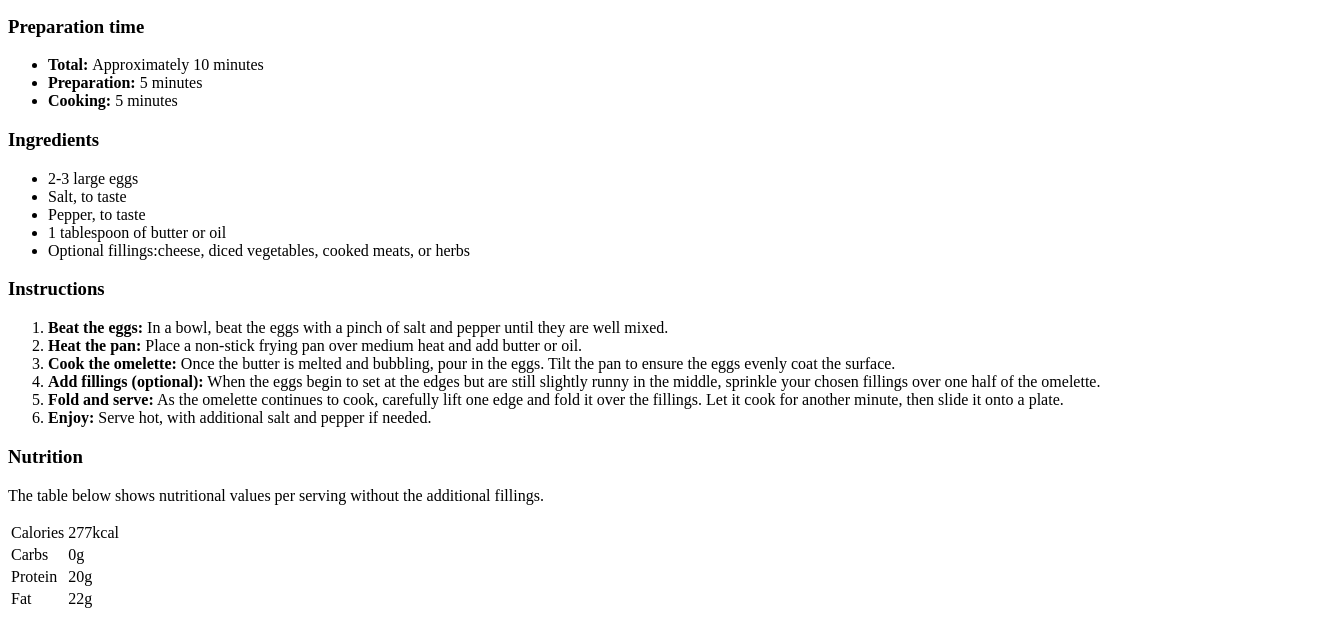
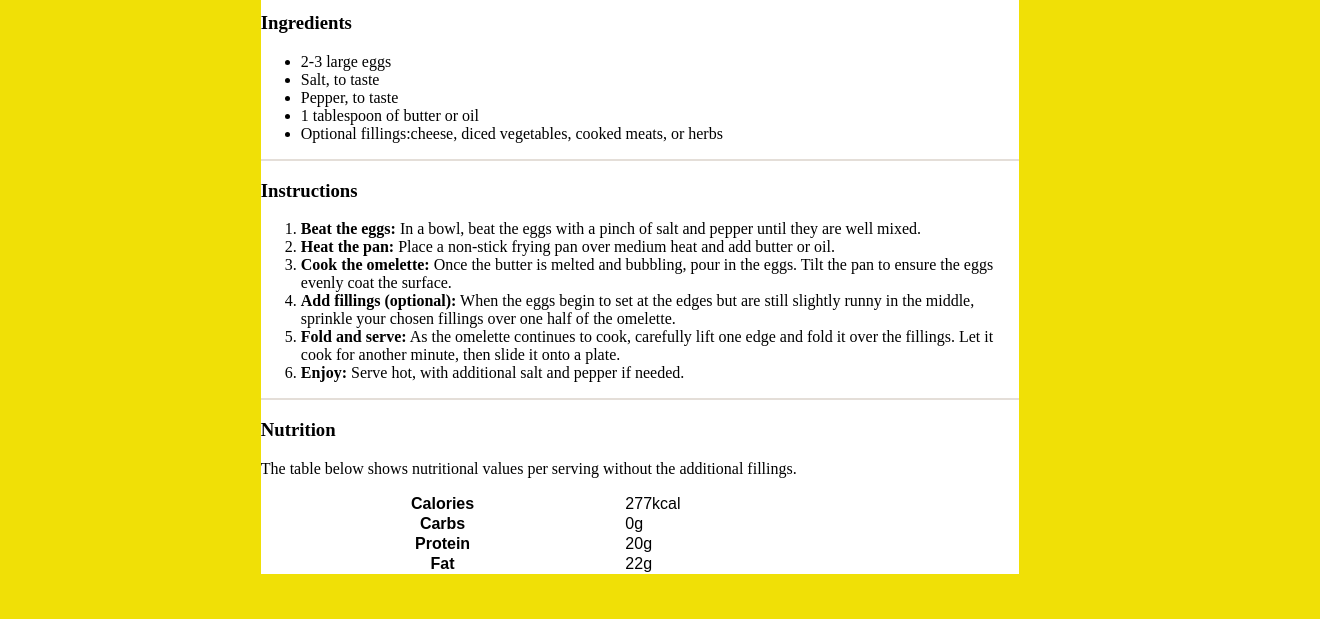
Before and after one commit to Buerkem/FrontendMentor, a plain HTML site: page recipe-page-main/index.html in a window 1280 px wide. Shown: the part 713-1332 px from the top of the page, 1320 px wide, since content can reach past the window. After the commit the page ends 1295 px from the top, so only its background shows below. Drawn offline with Linux system fonts and the light colour scheme.

Commit message:
Added some styling to the page

```diff
--- /dev/null
+++ b/recipe-page-main/index.css
@@ -0,0 +1,53 @@
+:root {
+  --nutmeg: hsl(14, 45%, 36%);
+  --dark-raspberry: hsl(332, 51%, 32%);
+
+  --white: hsl(0, 0%, 100%);
+  --rose-white: hsl(330, 100%, 98%);
+  --eggshell: hsl(30, 54%, 90%);
+  --light-grey: hsl(30, 18%, 87%);
+  --wenge-brown: hsl(30, 10%, 34%);
+  --dark-charcoal: hsl(24, 5%, 18%);
+}
+
+.main-background{
+    margin-left: 0%;
+    margin-right: 0%;
+    background-color:white;
+}
+
+
+@media screen and (min-width: 800px) {
+    .main-background{
+        background-color:white;
+        align-items: center;
+        display: flex;
+        align-items: center;
+        margin-left: 20%;
+        margin-right: 20%;
+        margin-top: 10%;
+    }
+
+    body{
+        background-color: rgb(240, 224, 6);
+    }
+}
+
+hr {
+  border: 0.5px solid var(--light-grey);
+}
+
+img{max-width: 100%;}
+
+.prep-time-section{
+    background-color:  pink;
+    margin-left: 5%;
+    margin-right: 5%;
+}
+
+table {
+  border-collapse: collapse;
+  font-family: "Outfit", sans-serif;
+  width: 90%;
+  margin-top: 1rem;
+}
--- a/recipe-page-main/index.html
+++ b/recipe-page-main/index.html
@@ -5,14 +5,16 @@
     <meta http-equiv="X-UA-Compatible" content="IE=edge">
     <meta name="viewport" content="width=device-width, initial-scale=1.0">
     <title>Document</title>
+    <link rel="stylesheet" href="index.css">
 </head>
 <body>
+    <div class="main-background">
         <div class="main-container">
             <div class="recipe-img">
                 <img src="assets/images/image-omelette.jpeg" alt="image omelette"/>
             </div>
             <div class="recipe-info">
-            <h1>Simple omelette Recipe</h1>
+                <h1>Simple Omelette Recipe</h1>
                 <p class="description">An easy and quick dish, perfect for any meal. This classic omelette
                     combines beaten eggs cooked to perfection, optionally filled with your choice of cheese,
                     vegetables, or meats.
@@ -26,6 +28,7 @@
                     <li><b>Cooking: </b>5 minutes</li>
                 </ul>
             </div>
+
             <div class="ingredients-section">
                 <h3>Ingredients</h3>
                 <ul>
@@ -36,6 +39,8 @@
                     <li>Optional fillings:cheese, diced vegetables, cooked meats, or herbs</li>
                 </ul>
             </div>
+
+            <hr/>
             <div class="instructions-sections">
                 <h3>Instructions</h3>
                 <ol>
@@ -48,28 +53,31 @@
     </li>
                 </ol>
             </div>
+
+            <hr/>
             <div class="nutrition-section">
                 <h3>Nutrition</h3>
                 <p>The table below shows nutritional values per serving without the additional fillings.</p>
                 <table>
                     <tr>
-                    <td>Calories</td>
+                        <th>Calories</th>
                         <td>277kcal</td>
                     </tr>
                     <tr>
-                    <td>Carbs</td>
+                        <th>Carbs</th>
                         <td>0g</td>
                     </tr>
                     <tr>
-                    <td>Protein</td>
+                        <th>Protein</th>
                         <td>20g</td>
                     </tr>
                     <tr>
-                    <td>Fat</td>
+                        <th>Fat</th>
                         <td>22g</td>
                     </tr>
                 </table>
             </div>
         </div>
+    </div>
 </body>
 </html>
```
Also changed, not shown: 1 other file. Lines whose indentation alone changed are shown as unchanged.
